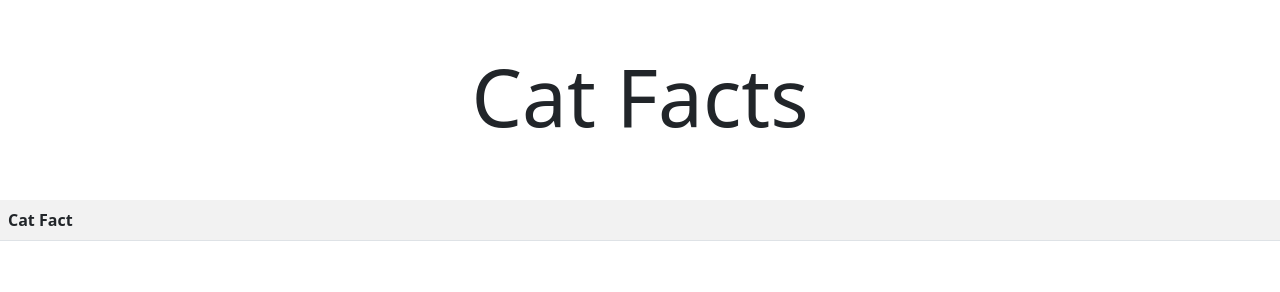
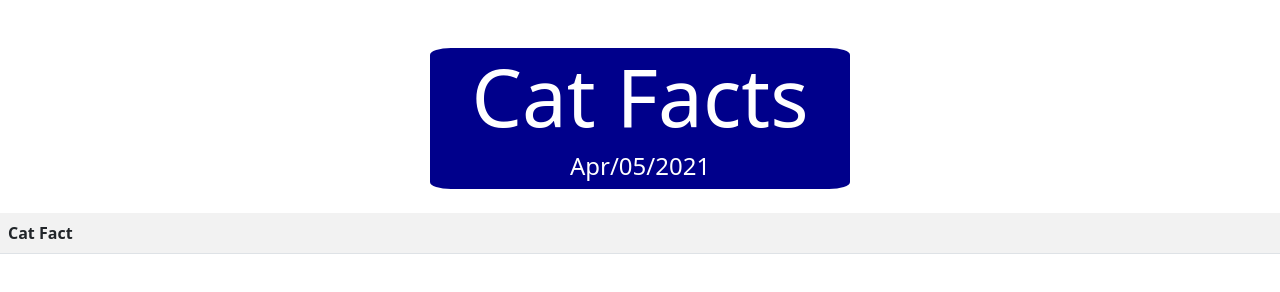
Before and after one commit to guiromao/cat-facts-api, a plain HTML site: page index.html in a window 1280 px wide. Drawn offline with nearby package versions, Linux system fonts and the light colour scheme; no server answers.

Commit message:
Added date feature

```diff
--- a/index.html
+++ b/index.html
@@ -17,7 +17,10 @@
 
         <br><br>
 
-    <div><h1 class="display-1">Cat Facts</h1></div>
+    <div>
+        <h1 class="display-1">&nbsp;&nbsp;Cat Facts&nbsp;&nbsp;</h1>
+        <h4 id="date"></h4>
+    </div>
     <br>
     <br>
 
--- a/js/getFacts.js
+++ b/js/getFacts.js
@@ -31,3 +31,14 @@ var fillFacts = function(facts){
 ajax.open("GET", "https://cat-fact.herokuapp.com/facts");
 ajax.setRequestHeader('Content-type', 'application/json');
 ajax.send();
+
+var date = document.getElementById("date");
+var months = ["Jan", "Feb", "Mar", "Apr", "May", "Jun", "Jul", "Aug", "Sep", "Oct", "Nov", "Dec"];
+
+var today = new Date();
+var dd = String(today.getDate()).padStart(2, '0');
+var mm = months[today.getMonth()];//String(today.getMonth() + 1).padStart(2, '0');
+var yyyy = today.getFullYear();
+
+today = mm + '/' + dd + '/' + yyyy;
+date.textContent = today;
--- a/styles/style.css
+++ b/styles/style.css
@@ -1,8 +1,8 @@
-span {
+div {
     color: white;
     background-color: darkblue;
     text-align: center;
-    border-radius: 20%;
+    border-radius: 5%;
     font-size: 40px;
     width: 300;
     display: inline-block;
```
